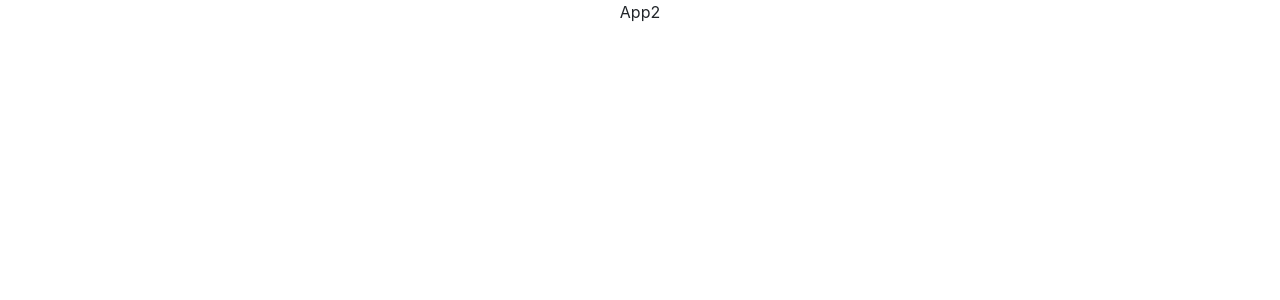
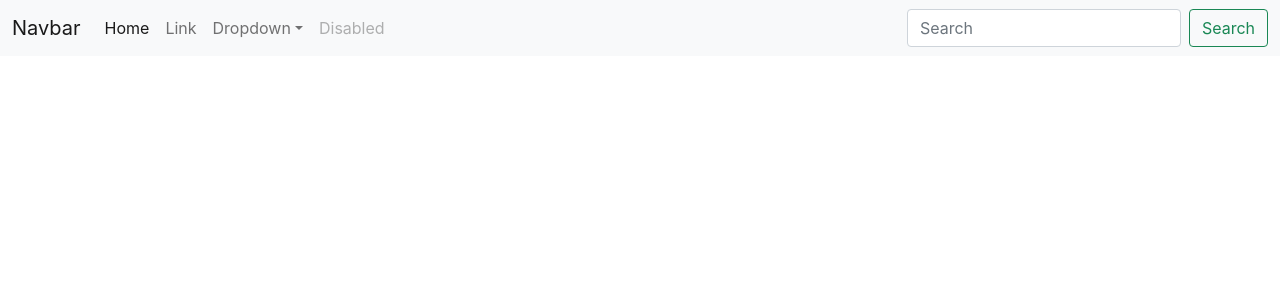
Before and after one commit to tigersv/social, a React (Create React App) app in the folder social_network/: page / in a window 1280 px wide. Shown: the top 300 px of the page. Built offline with nearby package versions, Linux system fonts and the light colour scheme.

Commit message:
added Navbar.js in App.js

```diff
--- a/social_network/src/App.js
+++ b/social_network/src/App.js
@@ -1,10 +1,11 @@
 import React from 'react'
 import './App.css';
+import Navbar from "./components/Navbar";
 
 function App() {
   return (
     <div className="App">
-        App2
+        <Navbar></Navbar>
     </div>
   );
 }
```
